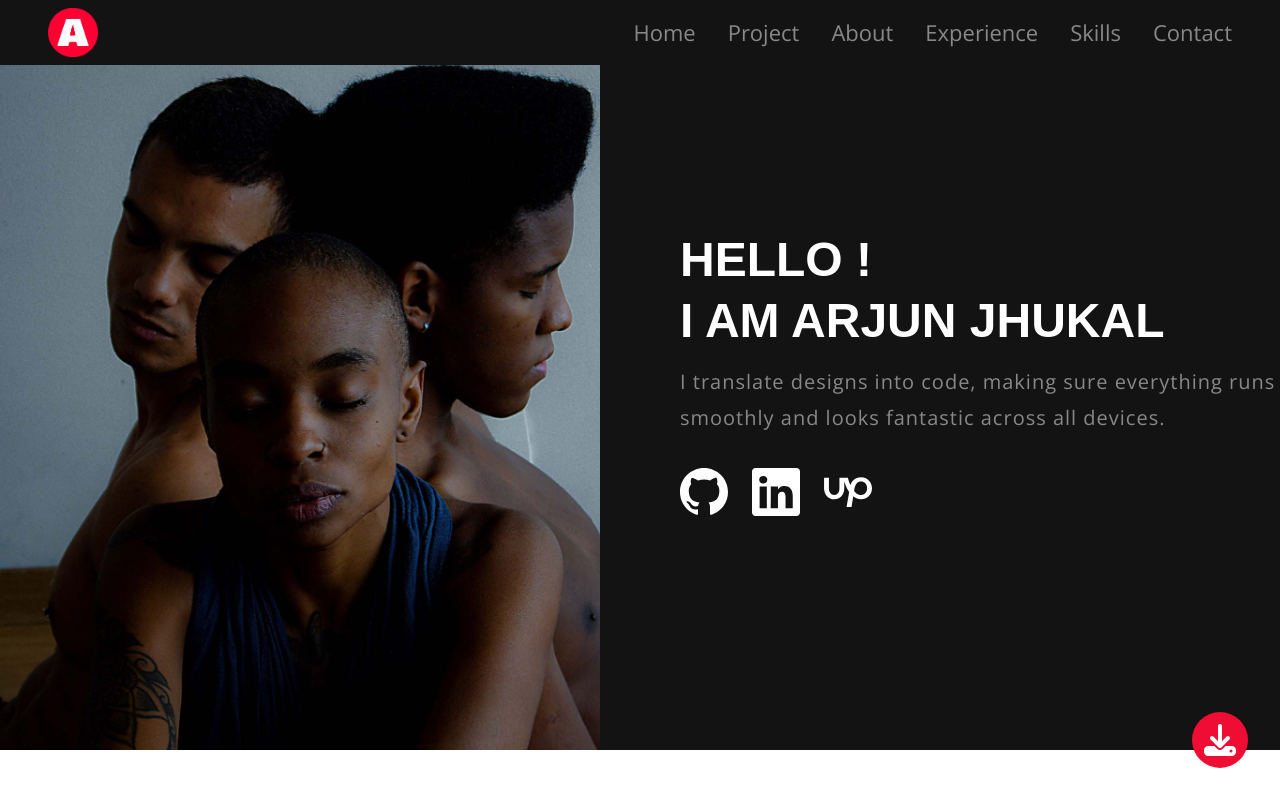
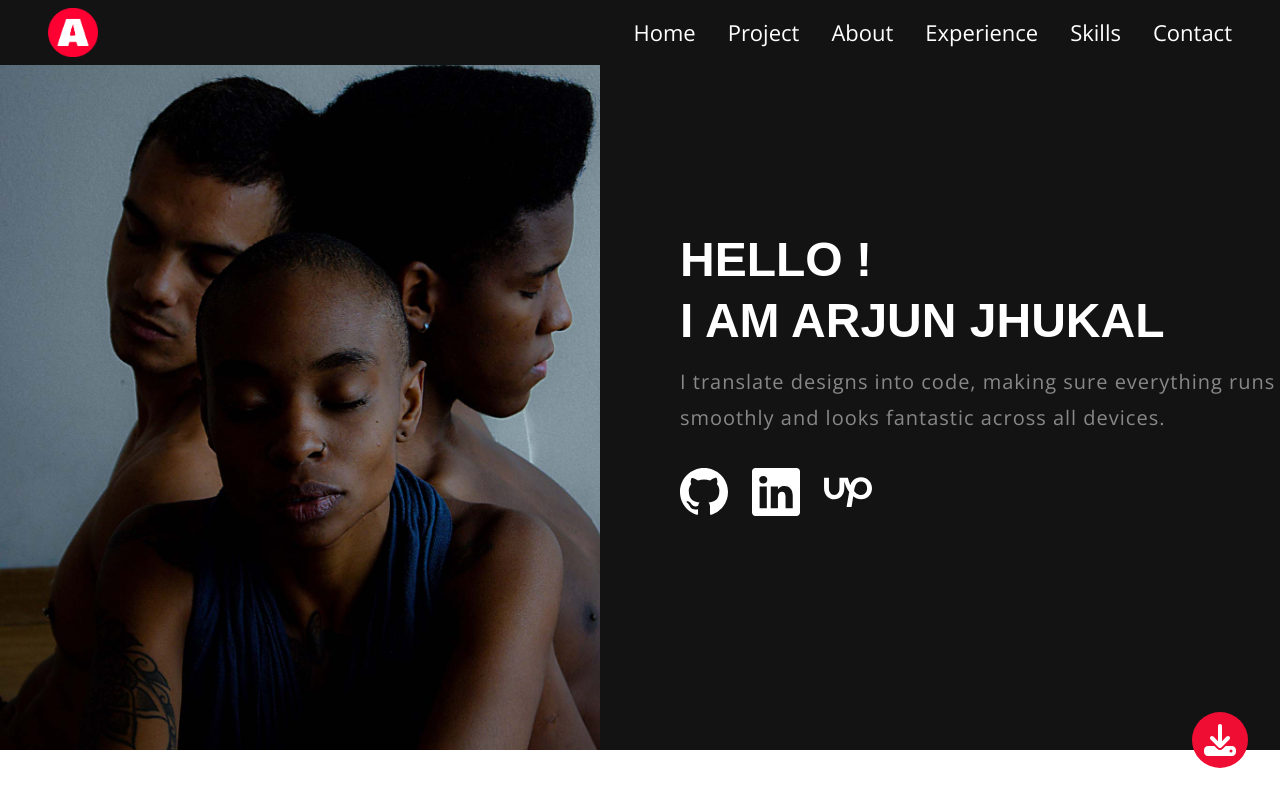
Before and after one commit to Arjun-Jhukal/arjun, a Next.js app: page / in a window 1280 px wide. Shown: the top 800 px of the page. Built offline with nearby package versions, Linux system fonts and the light colour scheme.

Commit message:
updated the header menu color

```diff
--- a/src/components/sections/header/index.tsx
+++ b/src/components/sections/header/index.tsx
@@ -45,33 +45,33 @@ export default function Header() {
                 <button className="close__icon" onClick={handleMobileMenuChange}></button>
               </li>
               <li>
-                <Link href={"/"} className="text-black-300 xl:text-[22px]  inline-block hover:text-primary">
+                <Link href={"/"} className="text-white xl:text-[22px]  inline-block hover:text-primary">
                   Home
                 </Link>
               </li>
               <li>
-                <Link href={"#projects"} className="text-black-300 xl:text-[22px]  inline-block hover:text-primary">
+                <Link href={"#projects"} className="text-white xl:text-[22px]  inline-block hover:text-primary">
                   Project
                 </Link>
               </li>
               <li>
-                <Link href={"#about"} className="text-black-300 xl:text-[22px]  inline-block hover:text-primary">
+                <Link href={"#about"} className="text-white xl:text-[22px]  inline-block hover:text-primary">
                   About
                 </Link>
               </li>
               <li>
-                <Link href={"#experience"} className="text-black-300 xl:text-[22px]  inline-block hover:text-primary">
+                <Link href={"#experience"} className="text-white xl:text-[22px]  inline-block hover:text-primary">
                   Experience
                 </Link>
               </li>
 
               <li>
-                <Link href={"#skills"} className="text-black-300 xl:text-[22px]  inline-block hover:text-primary">
+                <Link href={"#skills"} className="text-white xl:text-[22px]  inline-block hover:text-primary">
                   Skills
                 </Link>
               </li>
               <li>
-                <Link href={"#contact"} className="text-black-300 xl:text-[22px]  inline-block hover:text-primary">
+                <Link href={"#contact"} className="text-white xl:text-[22px]  inline-block hover:text-primary">
                   Contact
                 </Link>
               </li>
```
